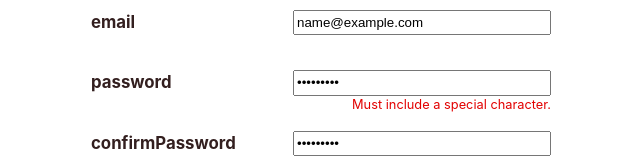
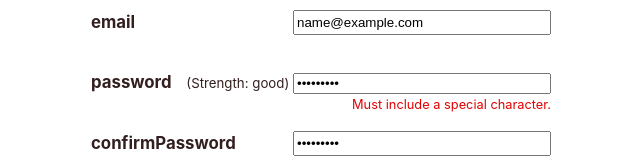
Before and after one commit to Gunsnfnr/rss-react-2024-q3-forms, a React (Vite) app: page /form1 in a window 1280 px wide. Both pictures are taken after typing "Sample", "5", "name@example.com", "Sample123", "Sample123", "Sample" into the empty fields and a click on the input "Submit". Shown: the part 267-428 px from the top of the page, without its empty margins (319-959 px from the left). Built offline with nearby package versions, Linux system fonts and the light colour scheme.

Commit message:
feat: add password strength

```diff
--- a/src/components/Components.module.css
+++ b/src/components/Components.module.css
@@ -40,6 +40,7 @@ input[type='number'],
 input[type='password'] {
   width: 250px;
 }
+
 .error {
   color: #e20000;
   height: 15px;
@@ -98,3 +99,8 @@ input[type='password'] {
 .bold {
   font-weight: bold;
 }
+
+.strength {
+  font-size: 0.83rem;
+  font-weight: normal;
+}
--- a/src/components/Form1/Form1.tsx
+++ b/src/components/Form1/Form1.tsx
@@ -10,6 +10,7 @@ import { useDispatch } from 'react-redux';
 import { submitUser } from '../../store/usersSlice';
 import Country from '../Country/Country';
 import UploadImage from '../UploadImage/UploadImage';
+import Password from '../Password/Password';
 
 const Form1 = () => {
   const [nameError, setNameError] = useState('');
@@ -122,7 +123,7 @@ const Form1 = () => {
         <LabelInput type="text" name="name" refName={nameRef} error={nameError} />
         <LabelInput type="number" name="age" refName={ageRef} error={ageError} />
         <LabelInput type="text" name="email" refName={emailRef} error={emailError} />
-        <LabelInput type="password" name="password" refName={passwordRef} error={passwordError} />
+        <Password refName={passwordRef} error={passwordError} />
         <LabelInput type="password" name="confirmPassword" refName={confirmPasswordRef} error={confirmPasswordError} />
         <GenderPicker refName={[genderMaleRef, genderFemaleRef]} error={genderError} />
         <UploadImage />
--- /dev/null
+++ b/src/components/Password/Password.tsx
@@ -0,0 +1,32 @@
+import { useState } from 'react';
+import _ from '../Components.module.css';
+import ratePassword from './ratePassword';
+
+interface Props {
+  refName: React.RefObject<HTMLInputElement>;
+  error: string;
+}
+
+const Password = (props: Props) => {
+  const [strength, setStrength] = useState('');
+
+  return (
+    <div className={_.formUnit}>
+      <label htmlFor="password" className={_.password}>
+        password
+        <div>
+          {props.refName.current?.value && <span className={`${_.strength}`}>(Strength: {strength}) </span>}
+          <input
+            type="password"
+            id="password"
+            name="password"
+            ref={props.refName}
+            onChange={() => setStrength(ratePassword(props.refName.current?.value))}
+          />
+        </div>
+      </label>
+      <span className={_.error}>{props.error}</span>
+    </div>
+  );
+};
+export default Password;
--- /dev/null
+++ b/src/components/Password/ratePassword.ts
@@ -0,0 +1,25 @@
+const ratePassword = (password: string | undefined): string => {
+  let level = 0;
+  if (!password) return '';
+  if (password.length > 6) level += 1;
+  if (/^[\S]{0,}[A-Z]{1}[\S]{0,}$/.test(password)) level += 1;
+  if (/^[\S]{0,}[a-z]{1}[\S]{0,}$/.test(password)) level += 1;
+  if (/^[\S]{0,}[\W]{1}[\S]{0,}$/.test(password)) level += 1;
+  if (/^[\S]{0,}[0-9]{1}[\S]{0,}$/.test(password)) level += 1;
+
+  switch (level) {
+    case 0:
+    case 1:
+    case 2:
+      return 'weak';
+    case 3:
+      return 'medium';
+    case 4:
+      return 'good';
+    case 5:
+      return 'strong';
+    default:
+      return 'weak';
+  }
+};
+export default ratePassword;
--- a/src/userSchema.ts
+++ b/src/userSchema.ts
@@ -18,12 +18,10 @@ export const userSchema = object({
     .required('Confirm password is a required field. ')
     .oneOf([yup.ref('password')], 'Passwords must match'),
   genderMale: boolean(),
-  genderFemale: boolean()
-    // .required('This is a mandatory question.')
-    .when('genderMale', {
-      is: false,
-      then: (userSchema) => userSchema.isTrue('This is a mandatory question.'),
-    }),
+  genderFemale: boolean().when('genderMale', {
+    is: false,
+    then: (userSchema) => userSchema.isTrue('This is a mandatory question.'),
+  }),
   gender: string().required(),
   country: string().required('Country is a required field. ').oneOf(countries, 'Select country from the list.'),
   terms: boolean().required('This is a mandatory question.').isTrue('You must agree with the terms and conditions.'),
```
